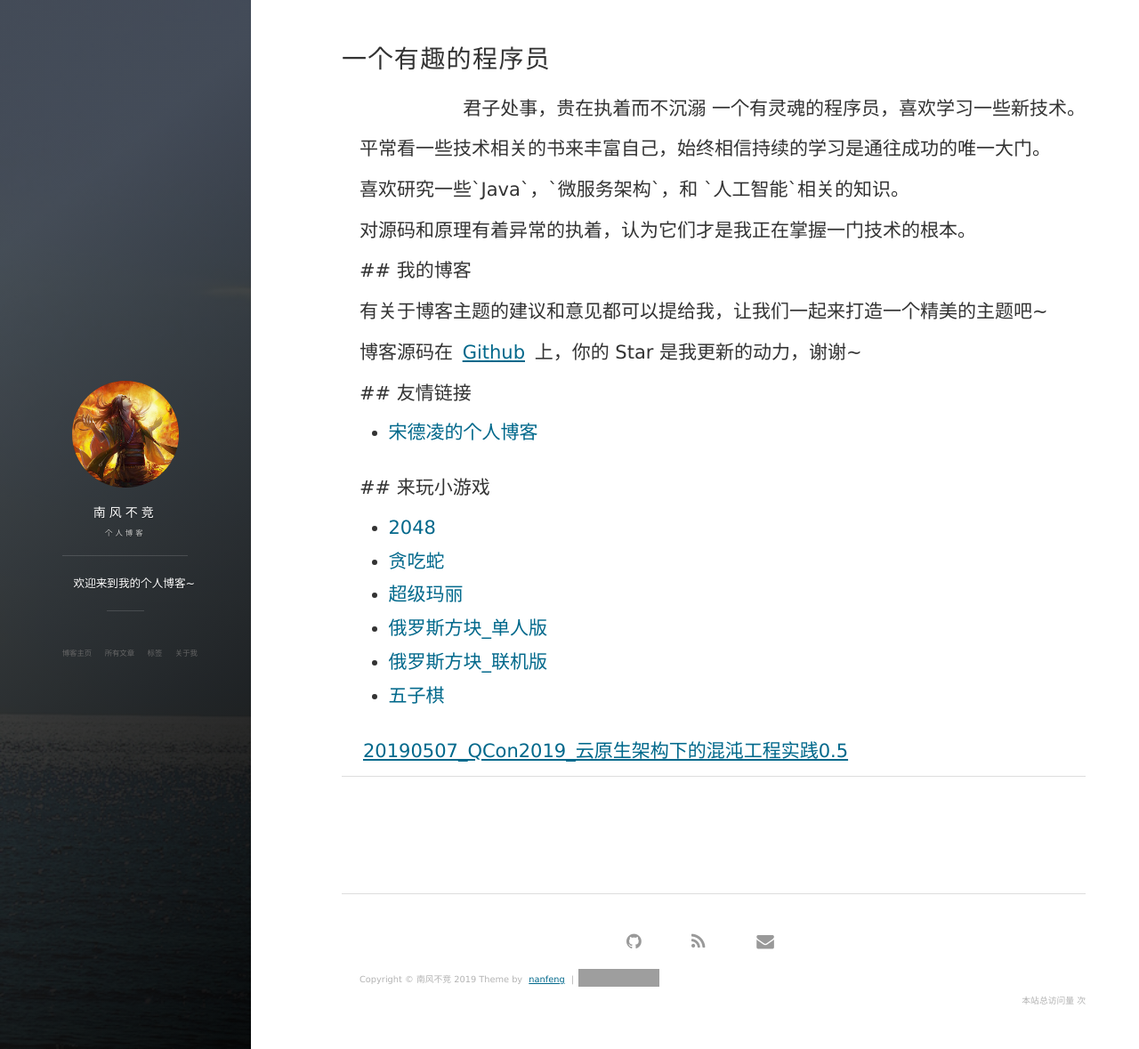
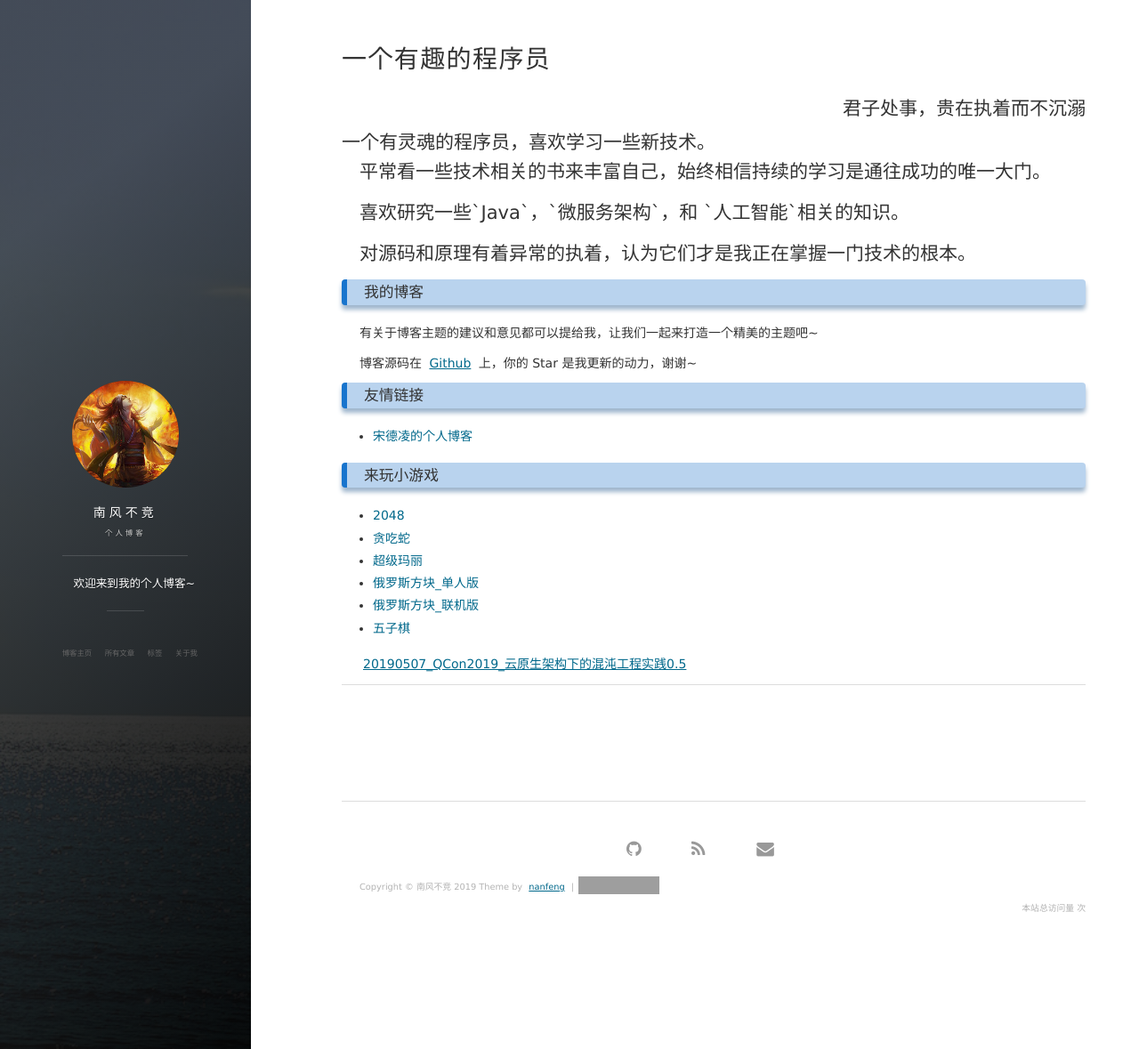
Before and after one commit to jingnanfeng/jingnanfeng.github.io, a Jekyll site: the page built from about.md, in a window 1280 px wide and 1179 px high. Shown: the whole window at 89% size. Built offline with Jekyll 4.4.1, drawn with Linux system fonts in a browser that asks for light colours; nearby versions of some CDN libraries; comment, search, counter and statistics services are not loaded; grey boxes are pictures that could not be loaded.

Commit message:
【修改】博客创建

```diff
--- a/about.md
+++ b/about.md
@@ -5,7 +5,8 @@ layout: page
 title: 一个有趣的程序员
 ---
 
-<h2><p align = "right">君子处事，贵在执着而不沉溺
+<h2><p align = "right">君子处事，贵在执着而不沉溺</p>
+
 
 一个有灵魂的程序员，喜欢学习一些新技术。
 <p>
@@ -20,7 +21,7 @@ title: 一个有趣的程序员
 <p>
 
 
-## 我的博客
+<h3> 我的博客 </h3>
 <p>
 
 有关于博客主题的建议和意见都可以提给我，让我们一起来打造一个精美的主题吧~
@@ -31,7 +32,7 @@ title: 一个有趣的程序员
 <p>
 
 
-## 友情链接
+<h3> 友情链接 </h3>
 
 
 <ul>
@@ -43,7 +44,7 @@ title: 一个有趣的程序员
 
 
 
-## 来玩小游戏
+<h3> 来玩小游戏 </h3>
 
 <ul>
 <li><a target="_blank" href="http://123.206.74.224:8888/H5Game/2048/index.html">2048</a></li>
```
